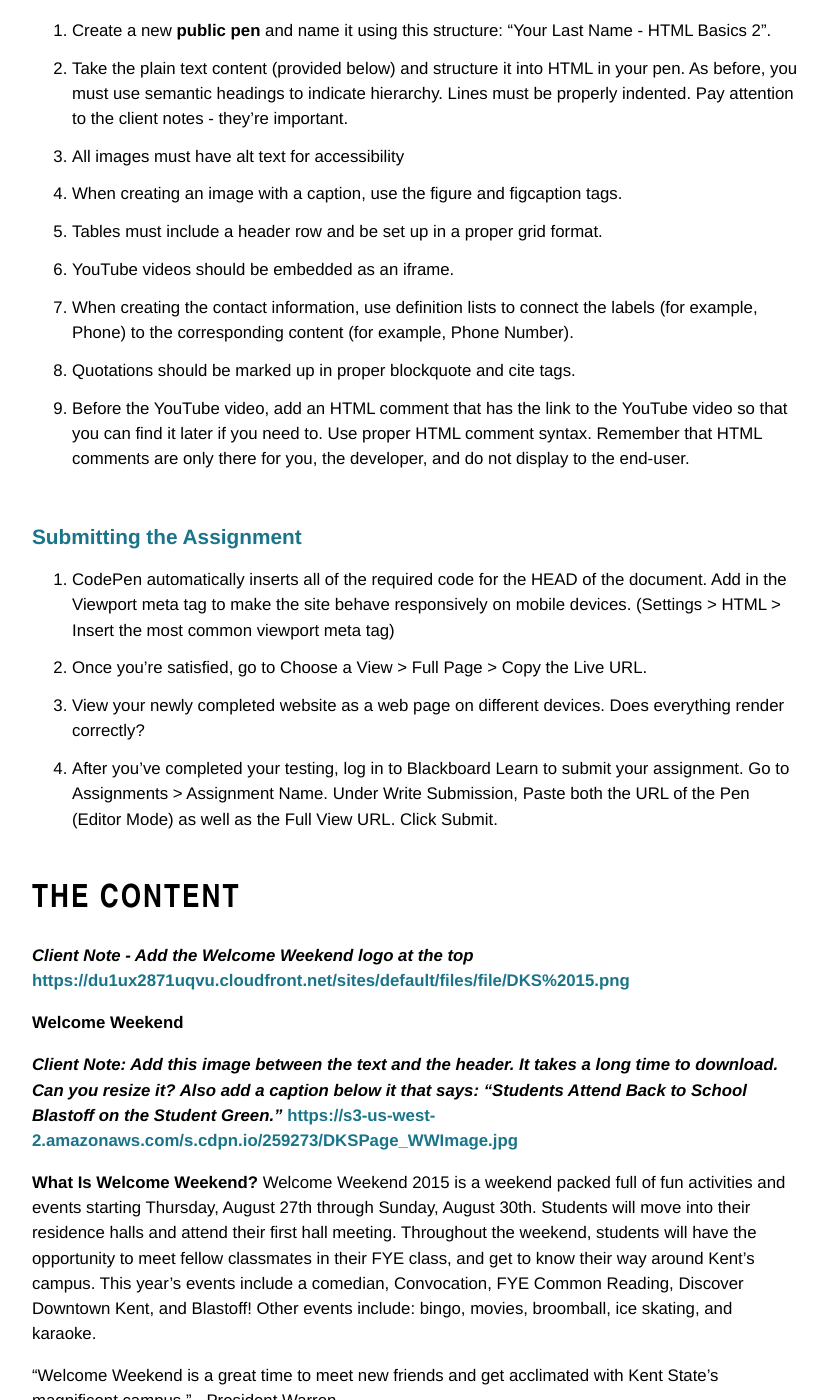
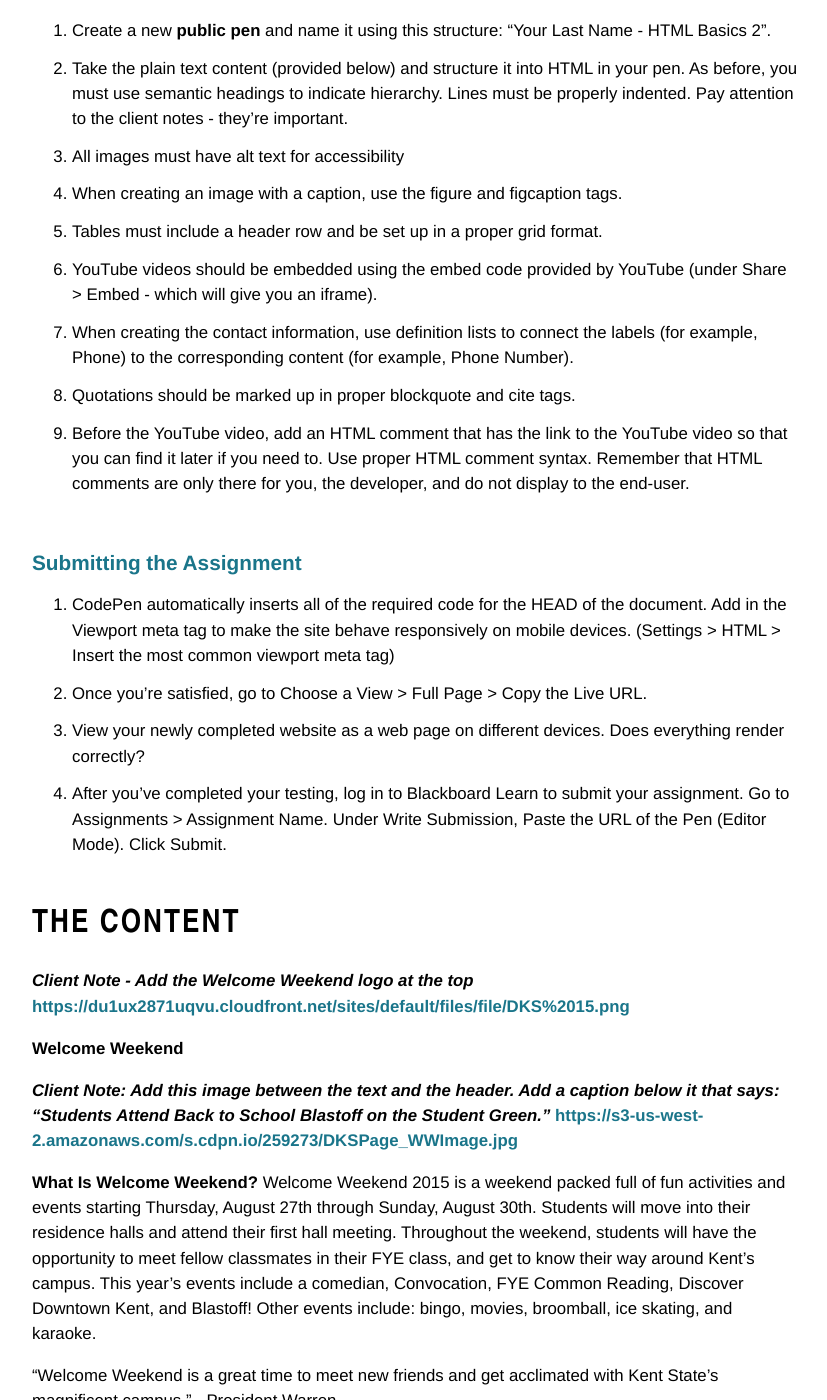
Before and after one commit to KentStateWeb/rwd, a Jekyll site: the page built from _assignments/html2.md, in a window 1280 px wide and 1400 px high, scrolled down 738 px. Shown: the whole window, without its empty margins (224-1051 px from the left). Built offline with Jekyll 4.4.1, drawn with Linux system fonts in a browser that asks for light colours; some of the changed text lies outside the part shown.

Commit message:
Class 4 slides updated, content updated, html2 updated
Signed-off-by: Christopher Hallahan <challahan@gmail.com>

```diff
--- a/_assignments/html2.md
+++ b/_assignments/html2.md
@@ -22,7 +22,7 @@ This is an individual assignment, and it will be turned in via Blackboard Learn.
 3. All images must have alt text for accessibility
 4. When creating an image with a caption, use the figure and figcaption tags.
 5. Tables must include a header row and be set up in a proper grid format.
-6. YouTube videos should be embedded as an iframe.
+6. YouTube videos should be embedded using the embed code provided by YouTube (under Share > Embed - which will give you an iframe).
 7. When creating the contact information, use definition lists to connect the labels (for example, Phone) to the corresponding content (for example, Phone Number).
 8. Quotations should be marked up in proper blockquote and cite tags.
 9. Before the YouTube video, add an HTML comment that has the link to the YouTube video so that you can find it later if you need to.  Use proper HTML comment syntax.  Remember that HTML comments are only there for you, the developer, and do not display to the end-user.
@@ -31,7 +31,7 @@ This is an individual assignment, and it will be turned in via Blackboard Learn.
 1. CodePen automatically inserts all of the required code for the HEAD of the document.  Add in the Viewport meta tag to make the site behave responsively on mobile devices. (Settings > HTML > Insert the most common viewport meta tag)
 2. Once you're satisfied, go to Choose a View > Full Page > Copy the Live URL.
 3. View your newly completed website as a web page on different devices.  Does everything render correctly?
-4. After you've completed your testing, log in to Blackboard Learn to submit your assignment.  Go to Assignments > Assignment Name.  Under Write Submission, Paste both the URL of the Pen (Editor Mode) as well as the Full View  URL.  Click Submit.
+4. After you've completed your testing, log in to Blackboard Learn to submit your assignment.  Go to Assignments > Assignment Name.  Under Write Submission, Paste the URL of the Pen (Editor Mode).  Click Submit.
 
 ## The Content
 
@@ -39,7 +39,7 @@ This is an individual assignment, and it will be turned in via Blackboard Learn.
 
 **Welcome Weekend**
 
-***Client Note: Add this image between the text and the header.  It takes a long time to download.  Can you resize it?  Also add a caption below it that says: "Students Attend Back to School Blastoff on the Student Green."***
+***Client Note: Add this image between the text and the header.  Add a caption below it that says: "Students Attend Back to School Blastoff on the Student Green."***
 <a href="https://s3-us-west-2.amazonaws.com/s.cdpn.io/259273/DKSPage_WWImage.jpg">https://s3-us-west-2.amazonaws.com/s.cdpn.io/259273/DKSPage_WWImage.jpg</a>
 
 **What Is Welcome Weekend?**
```
Also changed, not shown: other parts of _assignments/html2.md (+2 -2 lines), _assignments/content.md (+7 -5 lines), _assignments/research.md (+1 -0 lines), _classes/5.md (+1 -2 lines), 5 other files.
